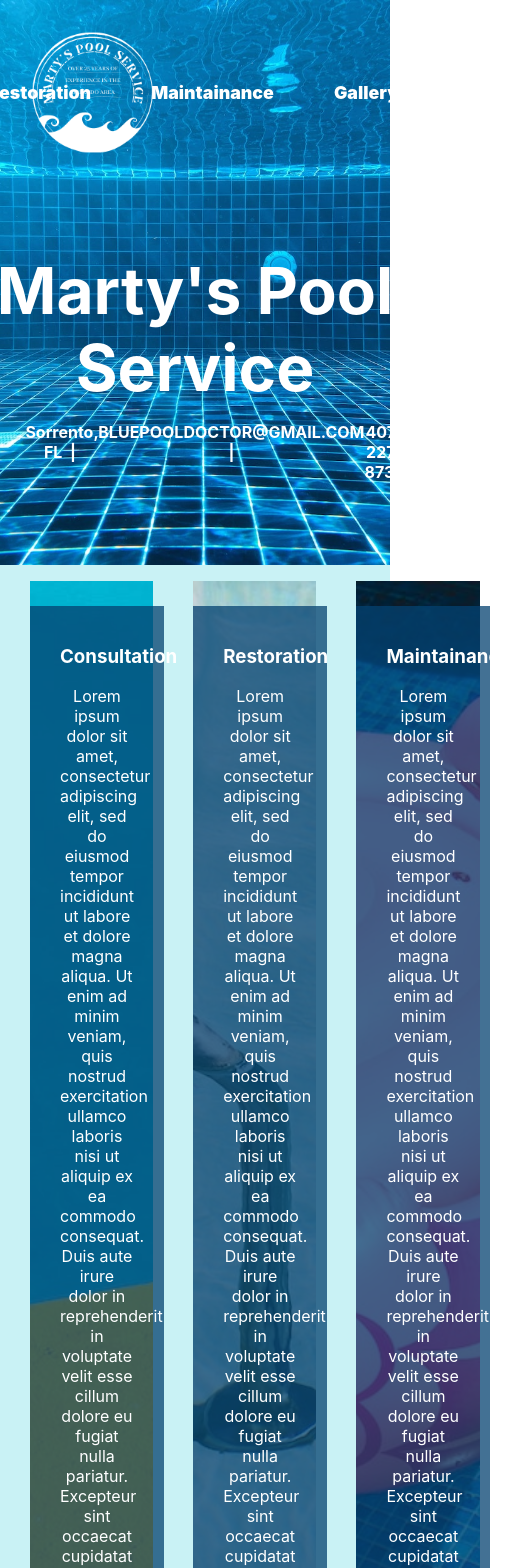
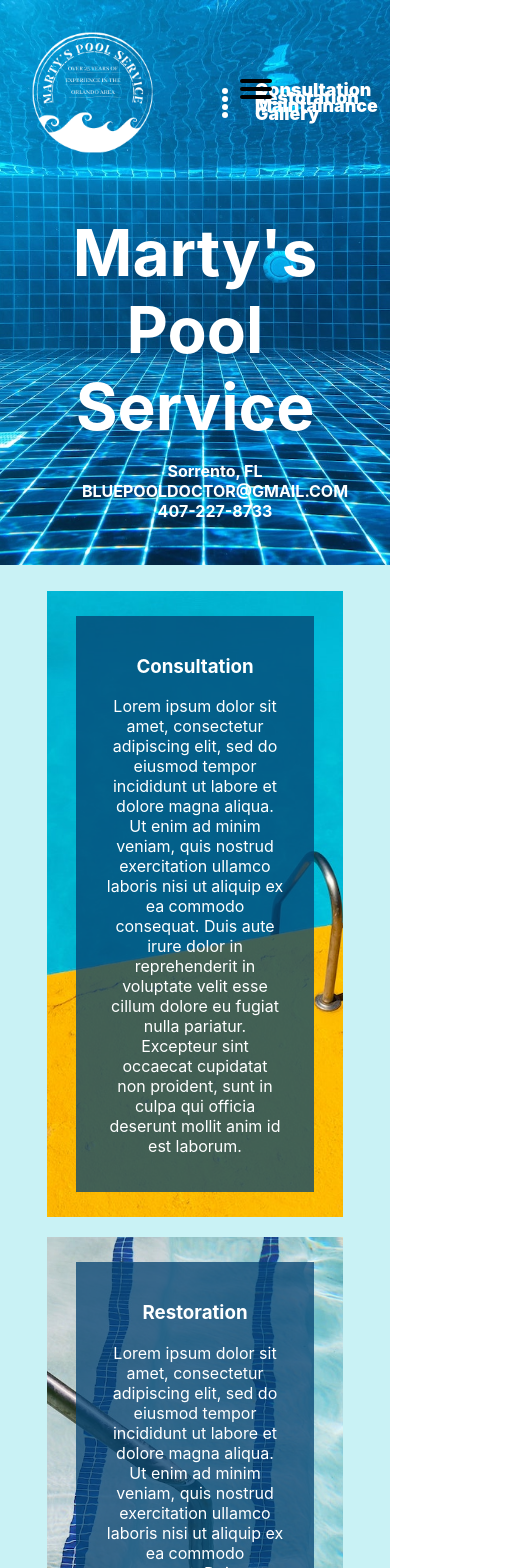
Before and after one commit to GarrettAnderson/blue_pool_doc, a React (Create React App) app: page / in a window 390 px wide. Shown: the top 1568 px of the page, 511 px wide, since content can reach past the window. Built offline with nearby package versions, Linux system fonts and the light colour scheme.

Commit message:
working on creating a hamburger menu from scratch and getting it to render appropriately on mobile view vs desktop

```diff
--- a/src/App.css
+++ b/src/App.css
@@ -31,12 +31,9 @@
 .App-header nav {
   width: 65%;
 }
-.App-header ul {
-  list-style: none;
-  display: flex;
-  align-items: center;
-  justify-content: flex-end;
-  padding-right: 10px;
+
+.Desktop-nav {
+  display: none;
 }
 
 .App-header li,
@@ -69,6 +66,7 @@
 .Hero-text ul {
   list-style: none;
   display: flex;
+  flex-direction: column;
   color: #fff;
 }
 
@@ -79,12 +77,13 @@
 .Services ul {
   list-style: none;
   display: flex;
+  flex-direction: column;
   padding: 0px 10px;
 }
 
 .Service {
-  width: 33.3%;
-  margin: 0px 20px;
+  width: 80%;
+  margin: 10px auto;
 }
 
 .Service-consultation {
@@ -127,11 +126,11 @@
 
 .Photos {
   line-height: 0;
-  -webkit-column-count: 2; /* split it into 5 columns */
+  -webkit-column-count: 1; /* split it into 5 columns */
   -webkit-column-gap: 5px; /* give it a 5px gap between columns */
   -moz-column-count: 5;
   -moz-column-gap: 5px;
-  column-count: 2;
+  column-count: 1;
   column-gap: 5px;
   width: 80%;
   margin: 0 auto;
@@ -148,4 +147,35 @@
   cursor: pointer;
   margin-bottom: 0;
   padding-bottom: 15px;
+  color: #044271;
+  font-weight: bolder;
 }
+
+@media (min-width: 576px) {
+}
+@media (min-width: 768px) {
+  .Services ul {
+    flex-direction: row;
+  }
+}
+@media (min-width: 992px) {
+  .Desktop-nav {
+    list-style: none;
+    display: flex;
+    align-items: center;
+    justify-content: flex-end;
+    padding-right: 10px;
+  }
+}
+
+@media (min-width: 1200px) {
+  /* .Services ul {
+    flex-direction: row;
+  } */
+
+  .Photos {
+    -moz-column-count: 1;
+    -webkit-column-count: 1;
+    column-count: 1;
+  }
+}
--- a/src/App.js
+++ b/src/App.js
@@ -1,14 +1,21 @@
+import React, { useState } from "react";
 import logo from "./assets/images/MartyLogo.png";
+import HamburgerMenu from "./components/HamburgerMenu";
 import project1 from "./assets/images/project.jpeg";
 import project2 from "./assets/images/project2.jpeg";
 import project3 from "./assets/images/project3.jpeg";
 import project4 from "./assets/images/project4.jpeg";
 import project5 from "./assets/images/project5.jpeg";
 import project6 from "./assets/images/project6.jpeg";
-
 import "./App.css";
 
 function App() {
+  const [hamburgerOpen, setHamburgerOpen] = useState(false);
+
+  const toggleHamburger = () => {
+    setHamburgerOpen(!hamburgerOpen);
+  };
+
   const scrollToTop = () => {
     console.log("scroll to top");
     window.scrollTo({ top: 0, left: 0, behavior: "smooth" });
@@ -20,7 +27,7 @@
         <header className="App-header">
           <img src={logo} className="Logo" alt="logo" />
           <nav>
-            <ul>
+            <ul className="Desktop-nav">
               <li>
                 <a href="#consultation">Consultation</a>
               </li>
@@ -35,18 +42,20 @@
               </li>
               {/* <li>Contact Us</li> */}
             </ul>
+
+            {/* Hambuger menu on mobile view */}
+            <HamburgerMenu
+              onClick={toggleHamburger}
+              toggleHamburger={hamburgerOpen}
+            />
           </nav>
         </header>
         <section className="Hero-image">
           <section className="Hero-text">
             <h1>Marty's Pool Service</h1>
             <ul>
-              <li>
-                Sorrento, FL <span>&nbsp;|&nbsp;</span>
-              </li>
-              <li>
-                BLUEPOOLDOCTOR@GMAIL.COM <span>&nbsp;|&nbsp;</span>
-              </li>
+              <li>Sorrento, FL</li>
+              <li>BLUEPOOLDOCTOR@GMAIL.COM</li>
               <li>407-227-8733</li>
             </ul>
           </section>
@@ -55,7 +64,7 @@
       <main>
         <section className="Services">
           <ul>
-            <li class="Service Service-consultation" id="consultation">
+            <li className="Service Service-consultation" id="consultation">
               <div className="Service-details">
                 <h3>Consultation</h3>
                 <p>
@@ -70,7 +79,7 @@
                 </p>
               </div>
             </li>
-            <li class="Service Service-restoration" id="restoration">
+            <li className="Service Service-restoration" id="restoration">
               <div className="Service-details">
                 <h3>Restoration</h3>
                 <p>
--- /dev/null
+++ b/src/assets/styles/HamburgerMenu.css
@@ -0,0 +1,23 @@
+.hamburger {
+  width: 2rem;
+  height: 2rem;
+  display: flex;
+  justify-content: space-around;
+  flex-flow: column nowrap;
+  z-index: 10;
+}
+
+.burger {
+  width: 2rem;
+  height: 0.25rem;
+  border-radius: 10px;
+  background-color: #000;
+  transform-origin: 1px;
+  transition: all 0.3s linear;
+  margin: 3px 0px;
+}
+
+/* Hide the fourth horizontal bar in hamburger menu */
+.burger4 {
+  background-color: transparent;
+}
--- /dev/null
+++ b/src/components/HamburgerMenu.js
@@ -0,0 +1,27 @@
+import React from "react";
+import "../assets/styles/HamburgerMenu.css";
+
+function HamburgerMenu(props) {
+  return (
+    <ul
+      className="hamburger"
+      style={{ display: props.toggleHamburger ? "none" : "flex" }}
+    >
+      <li className="burger burger1">
+        <a href="#consultation">Consultation</a>
+      </li>
+      <li className="burger burger2">
+        <a href="#restoration">Restoration</a>
+      </li>
+      <li className="burger burger3">
+        <a href="#maintainance">Maintainance</a>
+      </li>
+      <li className="burger burger4">
+        <a href="#gallery">Gallery</a>
+      </li>
+      {/* <li>Contact Us</li> */}
+    </ul>
+  );
+}
+
+export default HamburgerMenu;
```
